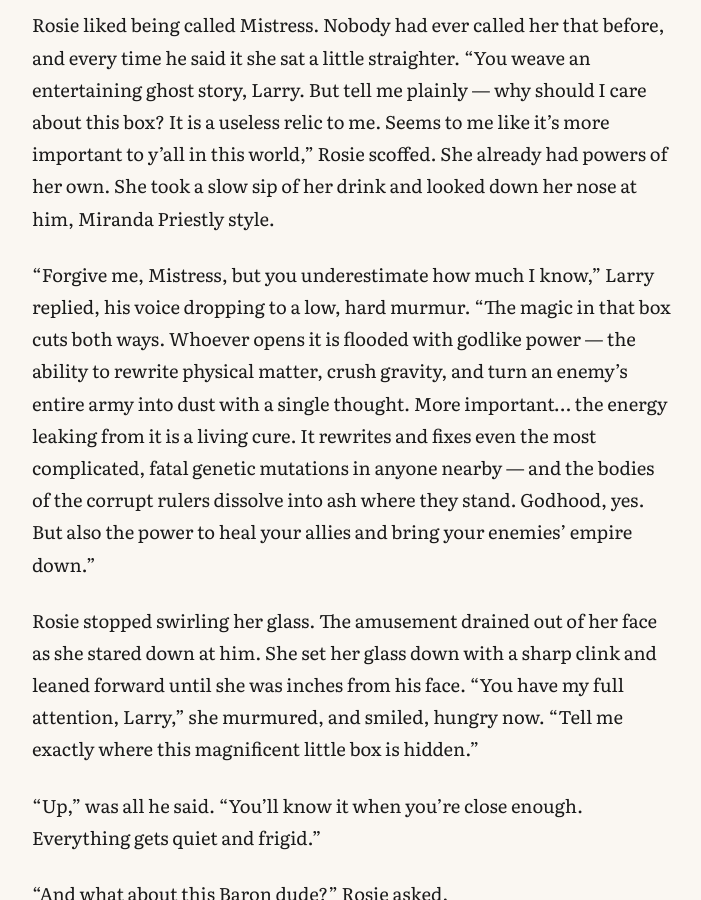
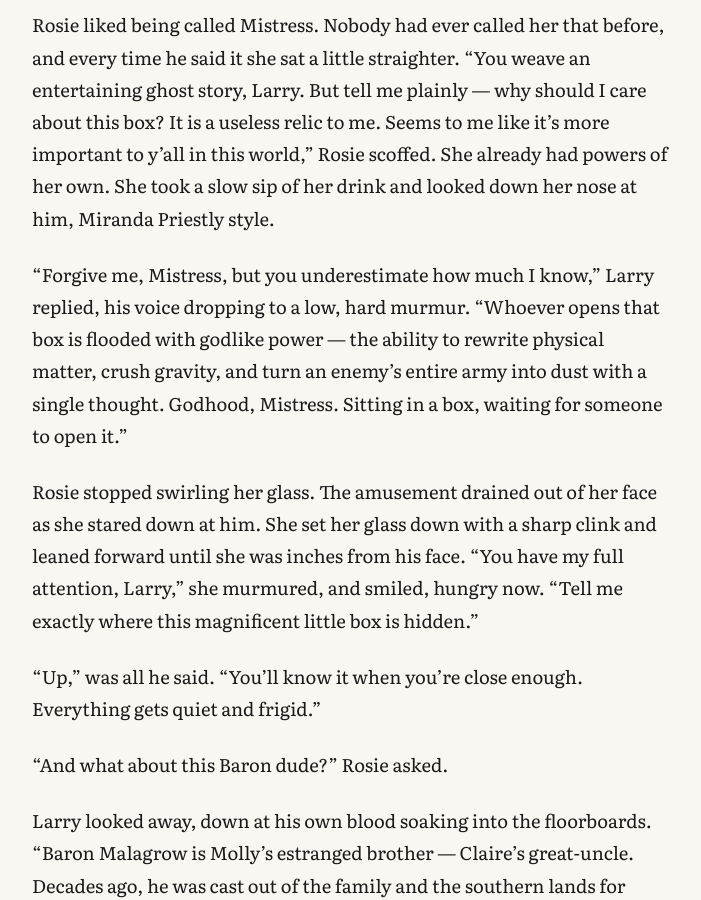
Before and after one commit to rayarcadio/reading-room, a Jekyll site: the page built from _stories/rosie-01.md, in a window 1280 px wide and 900 px high, scrolled down 13919 px. Shown: the whole window, without its empty margins (288-989 px from the left). Built offline with Jekyll 4.4.1, drawn with Linux system fonts in a browser that asks for light colours.

Commit message:
Sync rosie_casador_origin_draft-v4.md to reading room

```diff
--- a/_stories/rosie-01.md
+++ b/_stories/rosie-01.md
@@ -199,7 +199,7 @@ Larry stayed low, his fingers trembling, but his eyes were bright and locked on
 
 Rosie liked being called Mistress. Nobody had ever called her that before, and every time he said it she sat a little straighter. "You weave an entertaining ghost story, Larry. But tell me plainly — why should I care about this box? It is a useless relic to me. Seems to me like it's more important to y'all in this world," Rosie scoffed. She already had powers of her own. She took a slow sip of her drink and looked down her nose at him, Miranda Priestly style.
 
-"Forgive me, Mistress, but you underestimate how much I know," Larry replied, his voice dropping to a low, hard murmur. "The magic in that box cuts both ways. Whoever opens it is flooded with godlike power — the ability to rewrite physical matter, crush gravity, and turn an enemy's entire army into dust with a single thought. More important... the energy leaking from it is a living cure. It rewrites and fixes even the most complicated, fatal genetic mutations in anyone nearby — and the bodies of the corrupt rulers dissolve into ash where they stand. Godhood, yes. But also the power to heal your allies and bring your enemies' empire down."
+"Forgive me, Mistress, but you underestimate how much I know," Larry replied, his voice dropping to a low, hard murmur. "Whoever opens that box is flooded with godlike power — the ability to rewrite physical matter, crush gravity, and turn an enemy's entire army into dust with a single thought. Godhood, Mistress. Sitting in a box, waiting for someone to open it."
 
 Rosie stopped swirling her glass. The amusement drained out of her face as she stared down at him. She set her glass down with a sharp clink and leaned forward until she was inches from his face. "You have my full attention, Larry," she murmured, and smiled, hungry now. "Tell me exactly where this magnificent little box is hidden."
 
```
